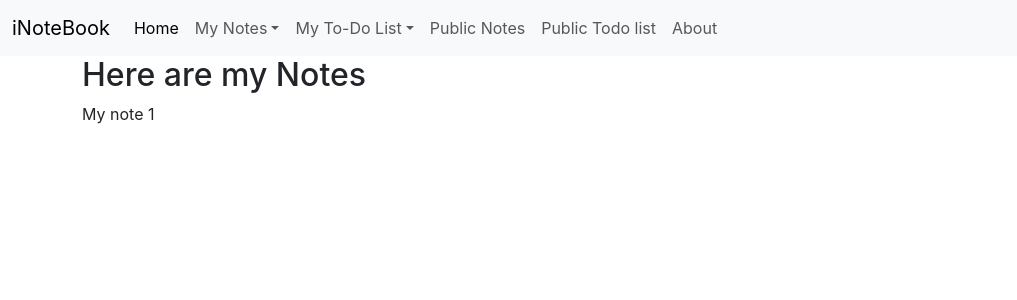
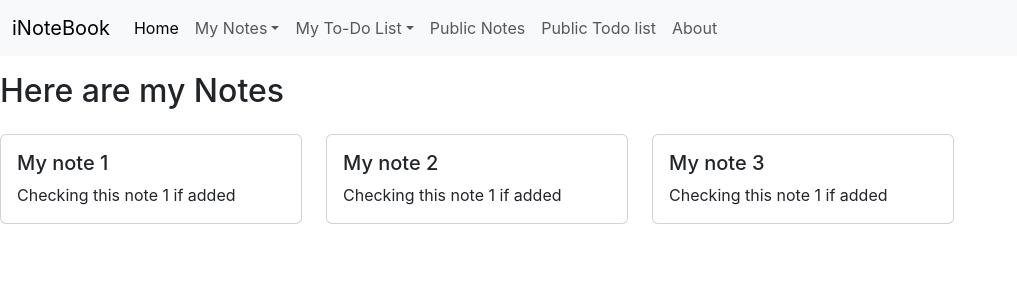
Before and after one commit to ee17btech11034/i-NoteBook, a React (Create React App) app in the folder frontend/: page / in a window 1280 px wide. Shown: the top 300 px of the page, without its empty margins (0-1017 px from the left). Built offline with nearby package versions, Linux system fonts and the light colour scheme.

Commit message:
NewsItem Component

```diff
--- a/frontend/src/components/Home.js
+++ b/frontend/src/components/Home.js
@@ -1,16 +1,10 @@
-import React, { useContext } from 'react'
-import NoteContext from '../contexts/notes/NoteContext'
+import React from 'react'
+import Notes from './Notes'
 
 const Home = () => {
-  const context = useContext(NoteContext)
-  const {notes, setNotes} = context
   return (
-    <div className='container'>
-      <h2>Here are my Notes</h2>
-      {notes.map((note)=>{
-          return note.title
-        })}
-
+    <div>
+      <Notes/>
     </div>
   )
 }
--- /dev/null
+++ b/frontend/src/components/NoteItem.js
@@ -0,0 +1,17 @@
+import React from 'react'
+
+const NoteItem = (props) => {
+    const {note} = props
+  return (
+    <div className='col-md-3'>
+      <div className="card my-3" >
+        <div className="card-body">
+            <h5 className="card-title">{note.title}</h5>
+            <p className="card-text">{note.description}</p>
+        </div>
+      </div>
+    </div>
+  )
+}
+
+export default NoteItem
--- /dev/null
+++ b/frontend/src/components/Notes.js
@@ -0,0 +1,19 @@
+import React, {useContext} from 'react'
+import NoteContext from '../contexts/notes/NoteContext'
+import NoteItem from './NoteItem'
+
+const Notes = () => {
+  const context = useContext(NoteContext)
+  const {notes, setNotes} = context
+  return (
+    <div className='row my-3'>
+      <h2>Here are my Notes</h2>
+      {notes.map((note)=>{
+          return <NoteItem note = {note}/>
+        })}
+
+    </div>
+  )
+}
+
+export default Notes
--- a/frontend/src/contexts/notes/NoteState.js
+++ b/frontend/src/contexts/notes/NoteState.js
@@ -4,9 +4,27 @@
 const NoteState = (props)=>{
     const initialNotes = [
         {
-          "_id": "63dce460ec698dcbf7c5581e",
+          "_id": "63dce460ec698dcbf7c5581e0",
           "user": "63dbd6bf2cf99fd58c8ccc95",
           "title": "My note 1",
+          "description": "Checking this note 1 if added",
+          "tag": "Personal",
+          "date": "2023-02-03T10:39:28.734Z",
+          "__v": 0
+        },
+        {
+          "_id": "63dce460ec698dcbf7c5581e1",
+          "user": "63dbd6bf2cf99fd58c8ccc95",
+          "title": "My note 2",
+          "description": "Checking this note 1 if added",
+          "tag": "Personal",
+          "date": "2023-02-03T10:39:28.734Z",
+          "__v": 0
+        },
+        {
+          "_id": "63dce460ec698dcbf7c5581e2",
+          "user": "63dbd6bf2cf99fd58c8ccc95",
+          "title": "My note 3",
           "description": "Checking this note 1 if added",
           "tag": "Personal",
           "date": "2023-02-03T10:39:28.734Z",
```
